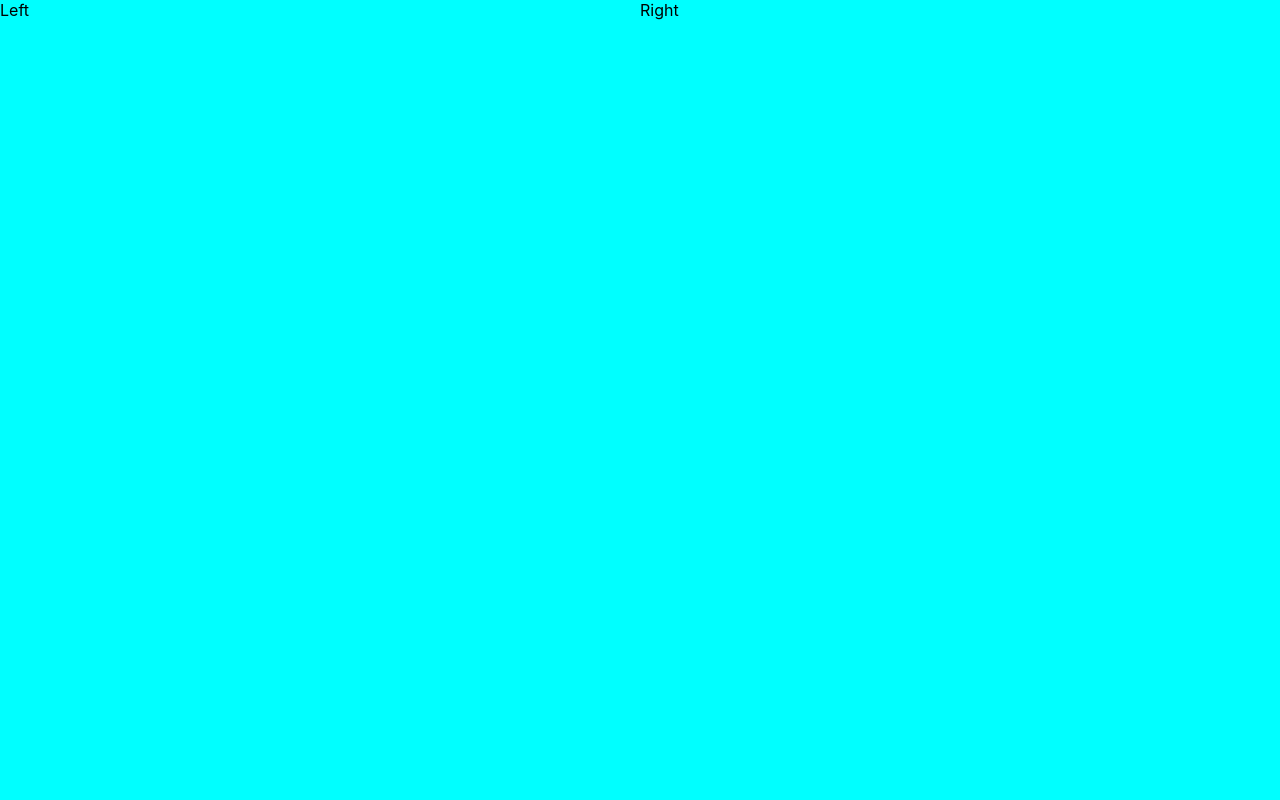
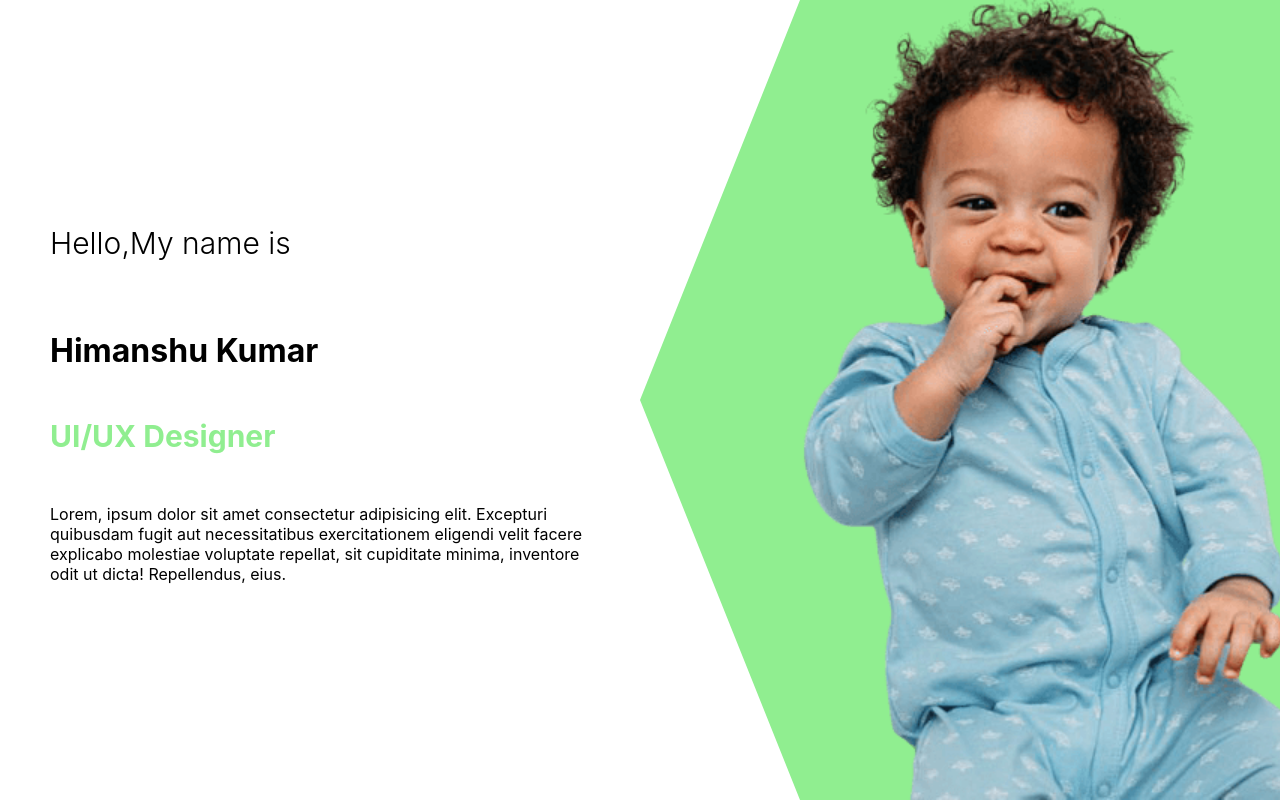
Before and after one commit to himanshu32288/portfolio, a React (Create React App) app: page / in a window 1280 px wide. Built offline with nearby package versions, Linux system fonts and the light colour scheme.

Commit message:
added intro

```diff
--- a/src/components/intro/Intro.css
+++ b/src/components/intro/Intro.css
@@ -1,12 +1,82 @@
 .intro {
   display: flex;
   height: 100vh;
-  background-color: aqua;
 }
 
 .intro-left {
   flex: 1;
+  display: flex;
+  align-items: center;
+  justify-content: center;
 }
 .intro-right {
   flex: 1;
+  position: relative;
 }
+
+.i-left-wrapper {
+  padding: 50px;
+  height: 50%;
+  display: flex;
+  flex-direction: column;
+  justify-content: space-between;
+}
+
+.i-intro {
+  font-size: 30px;
+  font-weight: 300;
+}
+
+i.-name {
+  font-style: 60px;
+}
+
+.i-title {
+  height: 50px;
+  overflow: hidden;
+}
+.i-title-item {
+  height: 50px;
+  font-weight: bold;
+  color: lightgreen;
+  font-size: 30px;
+  display: flex;
+
+  align-items: center;
+}
+
+.i-title-wrapper {
+  height: 100%;
+  animation: move 10s ease-in-out infinite alternate;
+}
+
+@keyframes move {
+  25% {
+    transform: translateY(-50px);
+  }
+  50% {
+    transform: translateY(-100px);
+  }
+  75% {
+    transform: translateY(-150px);
+  }
+  100% {
+    transform: translateY(-200px);
+  }
+}
+
+.i-image {
+  width: 100%;
+  height: 100%;
+  object-fit: cover;
+  position: absolute;
+}
+.i-bg {
+  clip-path: polygon(100% 0%, 100% 49%, 100% 100%, 25% 100%, 0% 50%, 25% 0%);
+  background-color: lightgreen;
+  width: 100%;
+  height: 100%;
+  position: absolute;
+  top: 0;
+  right: 0;
+}
--- a/src/components/intro/Intro.js
+++ b/src/components/intro/Intro.js
@@ -1,10 +1,34 @@
 import './Intro.css'
+import Me from '../../img/pp.png'
 const Intro = () => {
     return (
-        <div className="intro">
-            <div className="intro-left">Left</div>
-            <div className="intro-right">Right</div>
-        </div>
+        <>
+            <div className="intro">
+                <div className="intro-left">
+                    <div className="i-left-wrapper">
+                        <h2 className="i-intro">Hello,My name is</h2>
+                        <h1 className='i-name'>Himanshu Kumar</h1>
+                        <div className="i-title">
+                            <div className="i-title-wrapper">
+                                <div className="i-title-item">Web Devloper</div>
+                                <div className="i-title-item">Virtual Reality Beginner</div>
+                                <div className="i-title-item">UI/UX Designer</div>
+                                <div className="i-title-item">DSA</div>
+
+                            </div>
+                        </div>
+                        <p className="i-desc">
+                            Lorem, ipsum dolor sit amet consectetur adipisicing elit. Excepturi quibusdam fugit aut necessitatibus exercitationem eligendi velit facere explicabo molestiae voluptate repellat, sit cupiditate minima, inventore odit ut dicta! Repellendus, eius.
+                        </p>
+                    </div>
+
+                </div>
+                <div className="intro-right">
+                    <div className="i-bg"></div>
+                    <img src={Me} alt="" className="i-image" />
+                </div>
+            </div>
+        </>
     )
 }
 
```
Also changed, not shown: src/img/pp.png (added).
